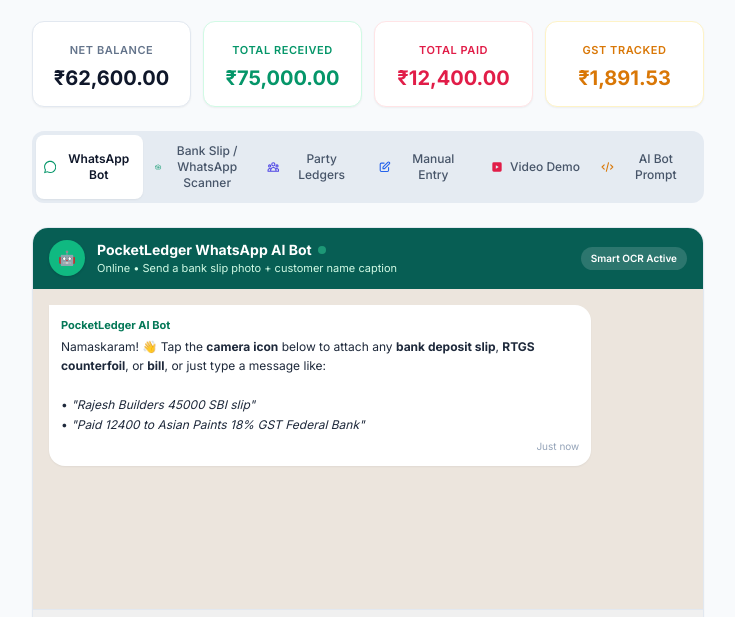
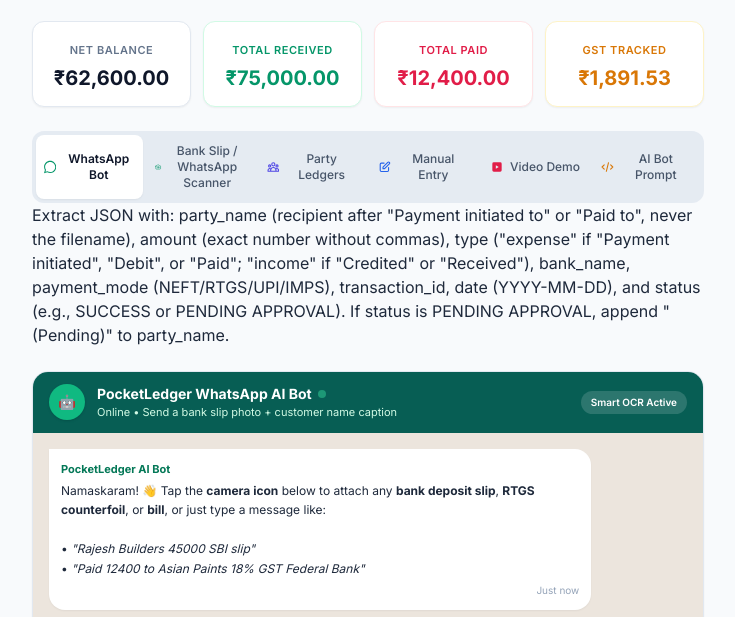
Before and after one commit to sibuaaaa-glitch/pocketledger-bot, a plain HTML site: page index.html in a window 1280 px wide. Shown: the part 147-764 px from the top of the page, without its empty margins (272-1007 px from the left). Drawn offline with nearby package versions, Linux system fonts and the light colour scheme.

Commit message:
Update index.html

```diff
--- a/index.html
+++ b/index.html
@@ -135,7 +135,7 @@
     </div>
 
     <!-- Section 0: Built-In WhatsApp Bot Chat Simulator + Live Gemini Vision AI -->
-    <section id="wa-chat-section" class="bg-white rounded-2xl shadow-sm border border-slate-200 overflow-hidden">
+  Extract JSON with: party_name (recipient after "Payment initiated to" or "Paid to", never the filename), amount (exact number without commas), type ("expense" if "Payment initiated", "Debit", or "Paid"; "income" if "Credited" or "Received"), bank_name, payment_mode (NEFT/RTGS/UPI/IMPS), transaction_id, date (YYYY-MM-DD), and status (e.g., SUCCESS or PENDING APPROVAL). If status is PENDING APPROVAL, append " (Pending)" to party_name.  <section id="wa-chat-section" class="bg-white rounded-2xl shadow-sm border border-slate-200 overflow-hidden">
       <div class="bg-[#075E54] text-white px-4 py-3 flex items-center justify-between">
         <div class="flex items-center space-x-3">
           <div class="w-9 h-9 rounded-full bg-emerald-500 flex items-center justify-center text-white font-bold text-sm shadow">
```
